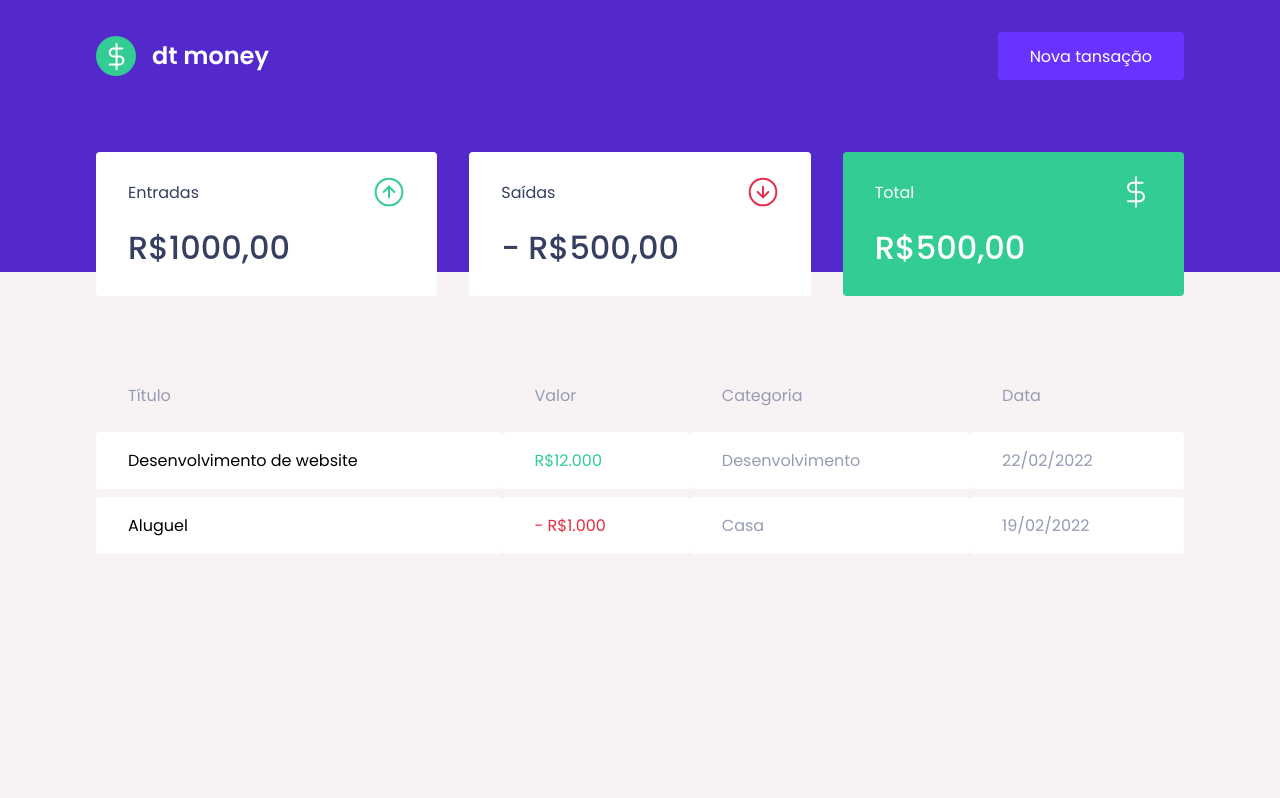
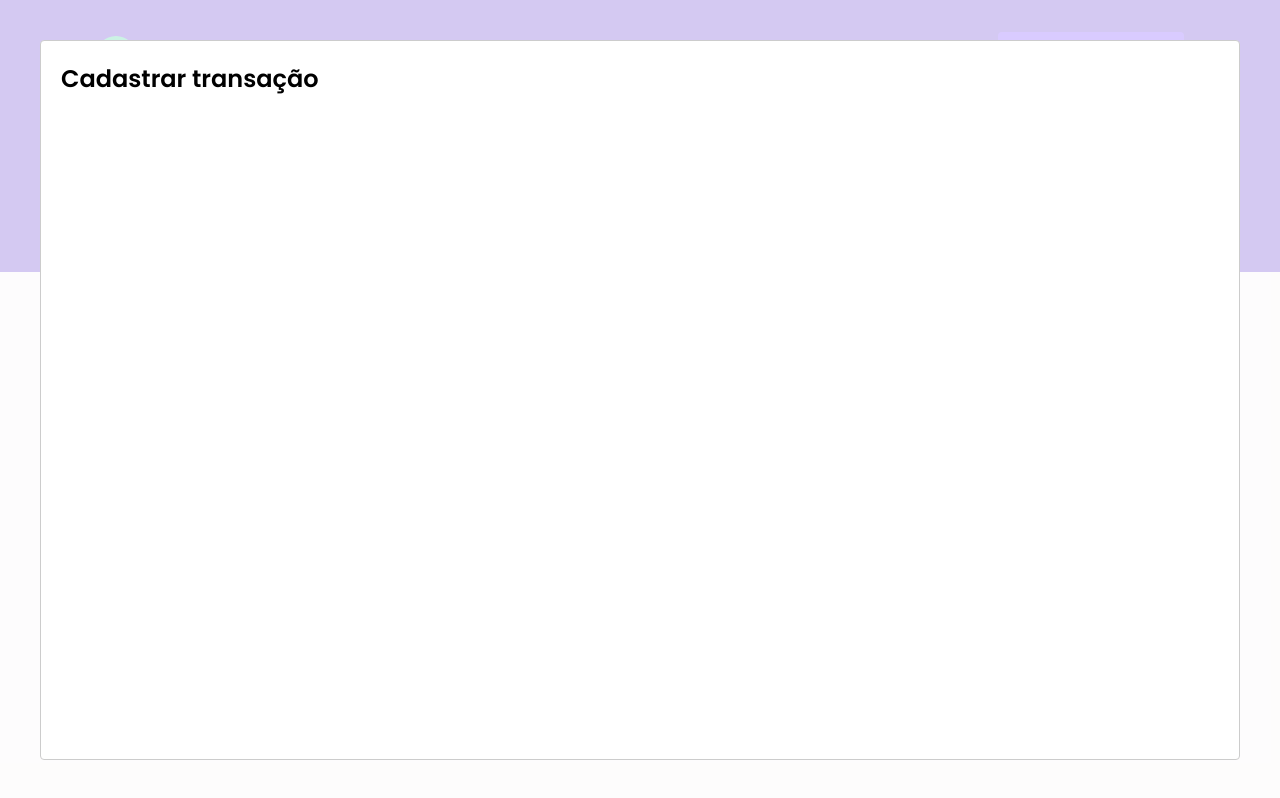
Before and after one commit to sambuite/dtmoney, a React (Create React App) app: page / in a window 1280 px wide. Both pictures are taken after a click on the button "Nova tansação". Built offline with nearby package versions, Linux system fonts and the light colour scheme; no server answers; what miragejs would draw is missing.

Commit message:
Created NewTransactionModal component with react-modal

```diff
--- a/package.json
+++ b/package.json
@@ -7,6 +7,7 @@
     "miragejs": "^0.1.43",
     "react": "^17.0.2",
     "react-dom": "^17.0.2",
+    "react-modal": "^3.14.4",
     "react-scripts": "5.0.0",
     "styled-components": "^5.3.3",
     "web-vitals": "^2.1.0"
@@ -19,6 +20,7 @@
     "@types/node": "^16.7.13",
     "@types/react": "^17.0.20",
     "@types/react-dom": "^17.0.9",
+    "@types/react-modal": "^3.13.1",
     "@types/styled-components": "^5.1.23",
     "typescript": "^4.4.2"
   },
--- a/src/App.tsx
+++ b/src/App.tsx
@@ -1,12 +1,28 @@
 import { Dashboard } from 'components/Dashboard';
 import { Header } from 'components/Header';
+import { NewTransactionModal } from 'components/NewTransactionModal';
+import { useState } from 'react';
 import { GlobalStyle } from 'styles/global';
 
 export function App() {
+  const [isNewTransactionModalOpen, setIsNewTransactionModalOpen] =
+    useState(false);
+
+  function handleOpenNewTransactionModal() {
+    setIsNewTransactionModalOpen(true);
+  }
+
+  function handleCloseNewTransactionModal() {
+    setIsNewTransactionModalOpen(false);
+  }
   return (
     <>
-      <Header />
+      <Header onOpenNewTransactionModal={handleOpenNewTransactionModal} />
       <Dashboard />
+      <NewTransactionModal
+        isOpen={isNewTransactionModalOpen}
+        onRequestClose={handleCloseNewTransactionModal}
+      />
       <GlobalStyle />
     </>
   );
--- a/src/components/Header/index.tsx
+++ b/src/components/Header/index.tsx
@@ -2,12 +2,18 @@
 
 import { Container, Content } from './styles';
 
-export function Header() {
+interface HeaderProps {
+  onOpenNewTransactionModal: () => void;
+}
+
+export function Header({ onOpenNewTransactionModal }: HeaderProps) {
   return (
     <Container>
       <Content>
         <img src={logoImg} alt="dt money" />
-        <button type="button">Nova tansação</button>
+        <button type="button" onClick={onOpenNewTransactionModal}>
+          Nova tansação
+        </button>
       </Content>
     </Container>
   );
--- /dev/null
+++ b/src/components/NewTransactionModal/index.tsx
@@ -0,0 +1,19 @@
+import Modal from 'react-modal';
+
+Modal.setAppElement('#root');
+
+interface NewTransactionModalProps {
+  isOpen: boolean;
+  onRequestClose: () => void;
+}
+
+export function NewTransactionModal({
+  isOpen,
+  onRequestClose,
+}: NewTransactionModalProps) {
+  return (
+    <Modal isOpen={isOpen} onRequestClose={onRequestClose}>
+      <h2>Cadastrar transação</h2>
+    </Modal>
+  );
+}
--- /dev/null
+++ b/src/components/NewTransactionModal/styles.ts
@@ -0,0 +1,3 @@
+import styled from 'styled-components';
+
+export const Container = styled.div``;
--- a/src/components/TransactionsTable/index.tsx
+++ b/src/components/TransactionsTable/index.tsx
@@ -1,6 +1,14 @@
+import { useEffect } from 'react';
+import { api } from 'services/api';
 import { Container } from './styles';
 
 export function TransactionsTable() {
+  useEffect(() => {
+    api
+      .get('transactions')
+      .then((response) => console.log('DATA', response.data));
+  }, []);
+
   return (
     <Container>
       <table>
```
Also changed, not shown: 1 other file (tests, documents, lock files or other folders).
